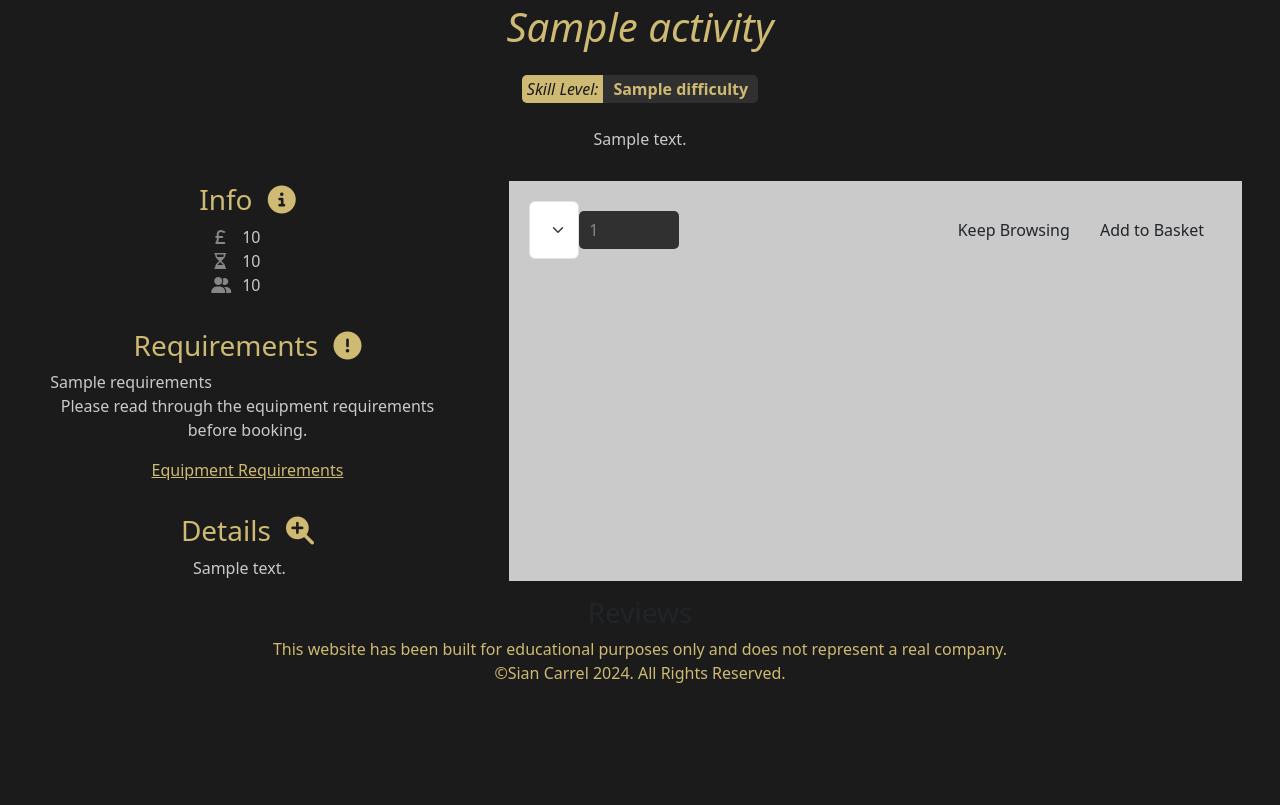
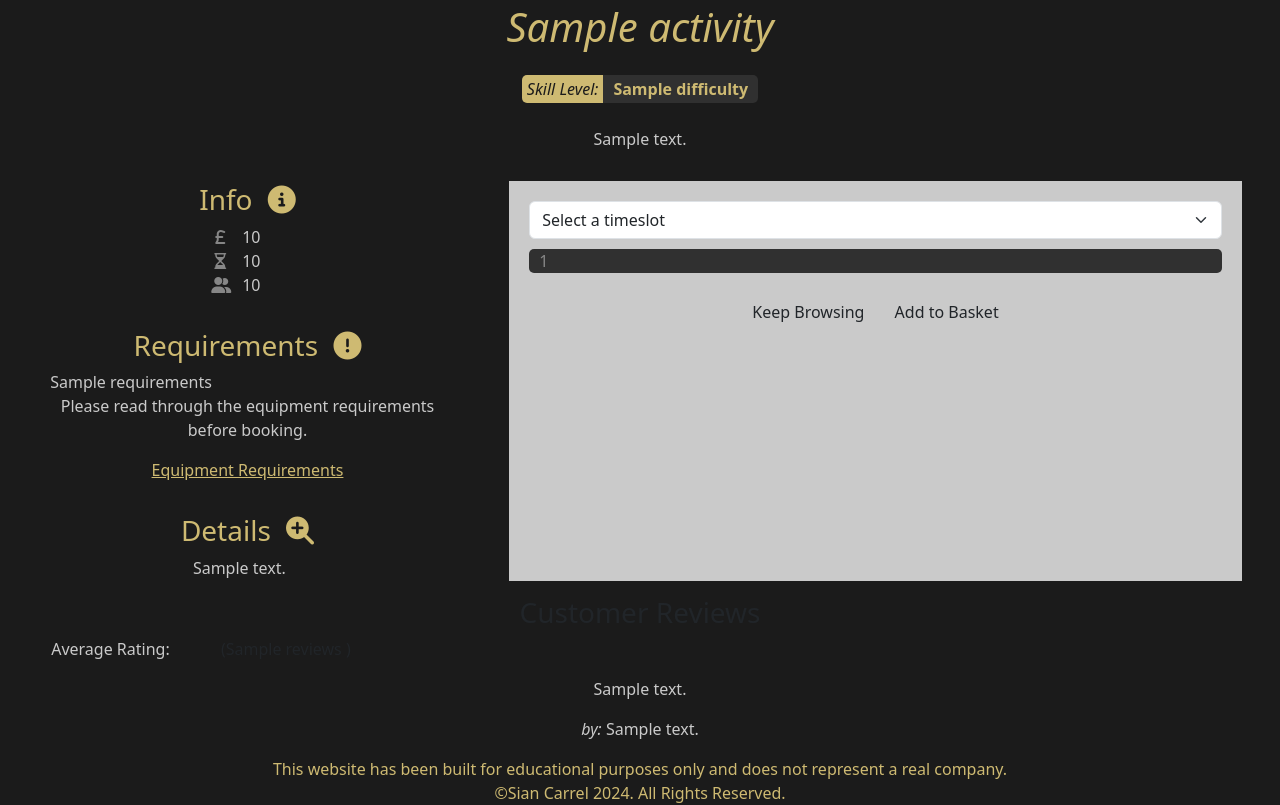
Before and after one commit to secarrel/Bike_Park_ecommerce, a Django app: template activities/templates/activities/activity_details.html in a window 1280 px wide; the page is wider, and only the part inside the window is pictured. Shown: the part 539-1344 px from the top of that part. Before the commit the page ends 1222 px from the top of that part, so only its background shows below. Run offline with Django 5.2, Linux system fonts and the light colour scheme; the template is opened without the code that fills it: most values are stand-ins (such as "Sample title", 1, 10 or a date in 2020); grey boxes marked "Sample" are stand-in pictures; some libraries are stand-ins or nearby versions.

Commit message:
Update: review model to show reviewer

```diff
--- a/activities/models.py
+++ b/activities/models.py
@@ -3,6 +3,7 @@ from datetime import timedelta
 from django.db.models import Avg, Count
 from django.core.validators import MinValueValidator, MaxValueValidator
 from cloudinary.models import CloudinaryField
+from django.contrib.auth.models import User
 
 
 class Category(models.Model):
@@ -137,3 +138,4 @@ class Review(models.Model):
     )
     content = models.CharField(max_length=800, null=True, blank=True)
     review_time = models.DateTimeField(auto_now_add=True)
+    reviewer = models.ForeignKey(User, default=None, on_delete=models.CASCADE)
--- a/activities/templates/activities/activity_details.html
+++ b/activities/templates/activities/activity_details.html
@@ -96,7 +96,7 @@
         <!-- Calander -->
         <div class="col-12 col-lg-7 m-auto">
             <div class="big-square">
-                <form class="form" id="basket-form" action="{% url 'add_to_basket' activity.id %}" method="POST">
+                <form class="form d-flex flex-column" id="basket-form" action="{% url 'add_to_basket' activity.id %}" method="POST">
                     {% csrf_token %}
                     {% if activity.timeslot.all %}
                         <select name="timeslot" id="timeslot-select" class="form-select" required aria-label="Default select example">
@@ -104,13 +104,11 @@
                             {% for timeslot in activity.timeslot.all %}
                                 {% if timeslot.available_capacity > 0 %}
                                 <option value="{{ timeslot.id }}" data-available-capacity="{{ timeslot.available_capacity }}">{{ timeslot.start_time }} <span><em>({{ timeslot.available_capacity }} spaces available)</em></span></option>
-
                                 {% endif %}
                             {% endfor %}
                         </select>
                         <input type="number" id="quantity-input" name="quantity" data-item_id="{{ timeslot.id}}" value="1" min="1" max="{{timeslot.available_capacity}}" required>
                         <p id="quantity-error" class="error-message text-warning"></p>
-
                         <div class="col-12">
                             <a href="{% url 'activities' %}" class="btn">
                                 <span>Keep Browsing</span>
@@ -134,15 +132,51 @@
                                 <li class="list-group-item"> {{ timeslot }} <a href={% url 'delete_timeslot' timeslot.id %}> <i class="fa-regular fa-trash-can"></i> </a> </li>
                             {% endfor %}
                         </ul>
-                    <div>
+                    </div>
                 {% endif %}
             </div>
         </div>
     </div>
     <!-- Reviews -->
     <div>
-        <h3> Reviews </h3>
+        <h3> Customer Reviews </h3>
     </div>
+    {% if reviews %}
+        <div class="d-flex flex-column reviews-display">
+            {% if activity.average_rating %}
+            <div class="d-flex">
+                <p> Average Rating: </p>
+                <div>
+                    {% for star in activity.average_rating.1 %}
+                        {% if star == 'full' %}
+                            <i class="fa-solid fa-star"></i>
+                        {% elif star == 'half' %}
+                            <i class="fa-solid fa-star-half"></i>
+                        {% endif %}
+                    {% endfor %}
+                    ({{activity.review_count.0}} {% if activity.review_count.0 == 1 %} review {% else %} reviews {% endif %})
+                </div>
+            </div>
+            {% endif %}
+            {% for review in reviews %}
+            <div class="d-flex flex-column review-item">
+                <div class="d-flex flex-row">
+                {% for star in activity.average_rating.1 %}
+                    {% if star == 'full' %}
+                        <i class="fa-solid fa-star"></i>
+                    {% elif star == 'half' %}
+                        <i class="fa-solid fa-star-half"></i>
+                    {% endif %}
+                    {% endfor %}
+                </div>
+                <p>{{ review.content }}</p>
+                <p><em>by: </em>{{ review.reviewer }}</p>
+            </div>
+            {% endfor %}
+        </div>
+    {% else %}
+        There are currently no reviews for this activity.
+    {% endif %}
 {% endblock %}
 
 {% block postloadjs %}
--- a/activities/views.py
+++ b/activities/views.py
@@ -4,7 +4,7 @@ from django.contrib.auth.decorators import login_required
 from django.contrib import messages
 from django.db.models import Q
 from django.db.models.functions import Lower
-from .models import Activity, Category
+from .models import Activity, Category, Review
 from .forms import ActivityForm, TimeslotForm
 from timeslots.models import Timeslot
 
@@ -63,9 +63,10 @@ def activity_details(request, activity_id):
     """ A view for displaying details of a specific activity """
 
     activity = get_object_or_404(Activity, pk=activity_id)
-
+    reviews = Review.objects.filter(activity=activity)
     context = {
         'activity': activity,
+        'reviews': reviews
     }
 
     return render(request, 'activities/activity_details.html', context)
```
Also changed, not shown: activities/forms.py (+7 -2 lines), profiles/views.py (+12 -11 lines), activities/migrations/0007_review_reviewer.py (added).
